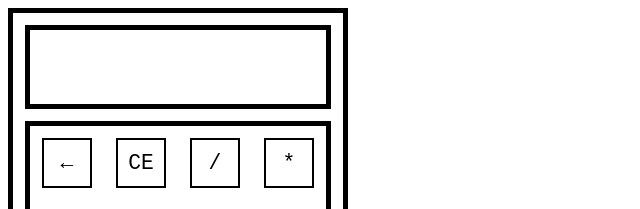
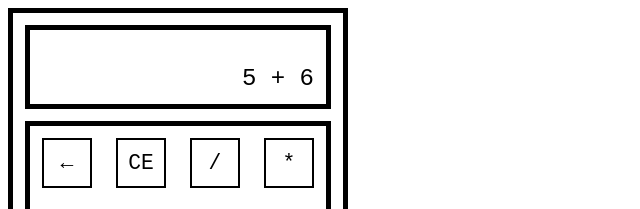
Before and after one commit to j-sizemore/calculator, a plain HTML site: page index.html in a window 1280 px wide. Shown: the top 209 px of the page, 0-640 px from the left. Drawn offline with Linux system fonts and the light colour scheme.

Commit message:
Add display text

```diff
--- a/index.html
+++ b/index.html
@@ -8,7 +8,7 @@
 </head>
 <body>
     <div class="container">
-        <div class="display"></div>
+        <div class="display">5 + 6</div>
         <div class="button-container">
 
             <div class="button-row">
--- a/style.css
+++ b/style.css
@@ -1,5 +1,7 @@
 * {
     box-sizing: border-box;
+    font-family: monospace;
+    font-size: 16pt;
 }
 
 .container {
@@ -13,6 +15,11 @@
     border: black 4pt solid;
     margin-bottom: 12px;
     height: 84px;
+    padding: 12px;
+    font-size: 24px;
+    display: flex;
+    align-items: flex-end;
+    justify-content: flex-end;
 }
 
 .button-container {
@@ -38,8 +45,6 @@
     display: flex;
     align-items: center;
     justify-content: center;
-    font-family: monospace;
-    font-size: 16pt;
 }
 
 .button-wide {
```
